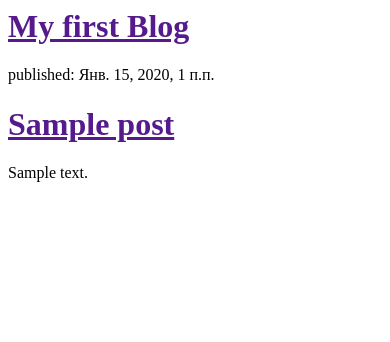
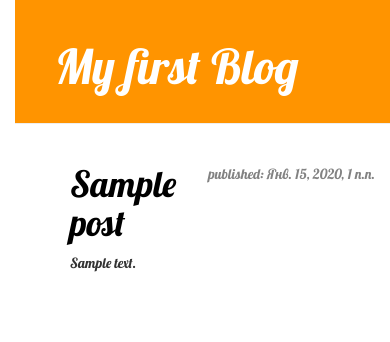
Before and after one commit to vlnh/my-first-blog, a Django app: page / in a window 390 px wide. Shown: the top 342 px of the page. Run offline with Django 3.2, Linux system fonts and the light colour scheme; tables that the repository leaves empty hold one stand-in row (values such as "Sample post"); some libraries are stand-ins or nearby versions.

Commit message:
Added view and template for detailed blog post as well as CSS for the site.

```diff
--- /dev/null
+++ b/blog/static/css/blog.css
@@ -0,0 +1,54 @@
+    h1 a {
+        color: #FCA205;
+    }
+    body {
+        padding-left: 15px;
+	font-family: 'Lobster';
+    }
+    .page-header {
+        background-color: #ff9400;
+        margin-top: 0;
+        padding: 20px 20px 20px 40px;
+    }
+
+    .page-header h1, .page-header h1 a, .page-header h1 a:visited, .page-header h1 a:active {
+        color: #ffffff;
+        font-size: 36pt;
+        text-decoration: none;
+    }
+
+    .content {
+        margin-left: 40px;
+    }
+
+    h1, h2, h3, h4 {
+        font-family: 'Lobster', cursive;
+    }
+
+    .date {
+        float: right;
+        color: #828282;
+    }
+
+    .save {
+        float: right;
+    }
+
+    .post-form textarea, .post-form input {
+        width: 100%;
+    }
+
+    .top-menu, .top-menu:hover, .top-menu:visited {
+        color: #ffffff;
+        float: right;
+        font-size: 26pt;
+        margin-right: 20px;
+    }
+
+    .post {
+        margin-bottom: 70px;
+    }
+
+    .post h1 a, .post h1 a:visited {
+        color: #000000;
+    }
--- /dev/null
+++ b/blog/templates/blog/base.html
@@ -0,0 +1,26 @@
+{% load staticfiles %}
+<html>
+        <head>
+            <link rel="stylesheet" href="//maxcdn.bootstrapcdn.com/bootstrap/3.2.0/css/bootstrap.min.css">
+            <link rel="stylesheet" href="//maxcdn.bootstrapcdn.com/bootstrap/3.2.0/css/bootstrap-theme.min.css">
+	    <link rel="stylesheet" href="{% static 'css/blog.css' %}">
+            <title>My first blog</title>
+        </head>
+	<link href="https://fonts.googleapis.com/css?family=Lobster&subset=latin,cyrillic" rel="stylesheet" type="text/css">
+        <body>
+
+            <div class="page-header">
+                <h1><a href="">My first Blog</a></h1>
+            </div>
+
+            <div class="content container">
+		  <div class="row">
+		     <div class="col-md-8">
+		        {% block content %}
+		        {% endblock %}
+		     </div>
+		  </div>
+       	    </div>
+
+        </body>
+    </html>
--- a/blog/templates/blog/post_list.html
+++ b/blog/templates/blog/post_list.html
@@ -1,18 +1,12 @@
- <html>
-        <head>
-            <title>My first blog</title>
-        </head>
-        <body>
-            <div>
-                <h1><a href="">My first Blog</a></h1>
+{% extends 'blog/base.html' %}
+    {% block content %}
+        {% for post in posts %}
+            <div class="post">
+              <div class="date">
+                  <p>published: {{ post.datetime }} </p>
+              </div>
+                <h1><a href="{% url 'post_detail' pk=post.pk %}">{{ post.title }}</a></h1>
+                <p>{{ post.content|linebreaks }}</p>
             </div>
-
-            {% for post in posts %}
-                <div>
-                    <p>published: {{ post.datetime }} </p>
-                    <h1><a href="">{{ post.title }}</a></h1>
-                    <p>{{ post.content|linebreaks }}</p>
-                </div>
-            {% endfor %}
-        </body>
-    </html>
+        {% endfor %}
+    {% endblock content %}
--- a/blog/urls.py
+++ b/blog/urls.py
@@ -3,4 +3,5 @@ from . import views
 
 urlpatterns = [
     url(r'^$', views.post_list, name='post_list'),
+    url(r'^post/(?P<pk>[0-9]+)/$', views.post_detail, name='post_detail'),
 ]
--- a/blog/views.py
+++ b/blog/views.py
@@ -1,6 +1,12 @@
-from django.shortcuts import render
+# Create your views here.
+
+from django.shortcuts import render, get_object_or_404
 from .models import Post
-# Create your views here.
+
 def post_list(request):
     posts = Post.objects.order_by('datetime')
     return render(request, 'blog/post_list.html', {'posts': posts})
+
+def post_detail(request, pk):
+        post = get_object_or_404(Post, pk=pk)
+        return render(request, 'blog/post_detail.html', {'post': post})
```
Also changed, not shown: blog/templates/blog/post_detail.html (added, +13 -0 lines), 3 other files.
